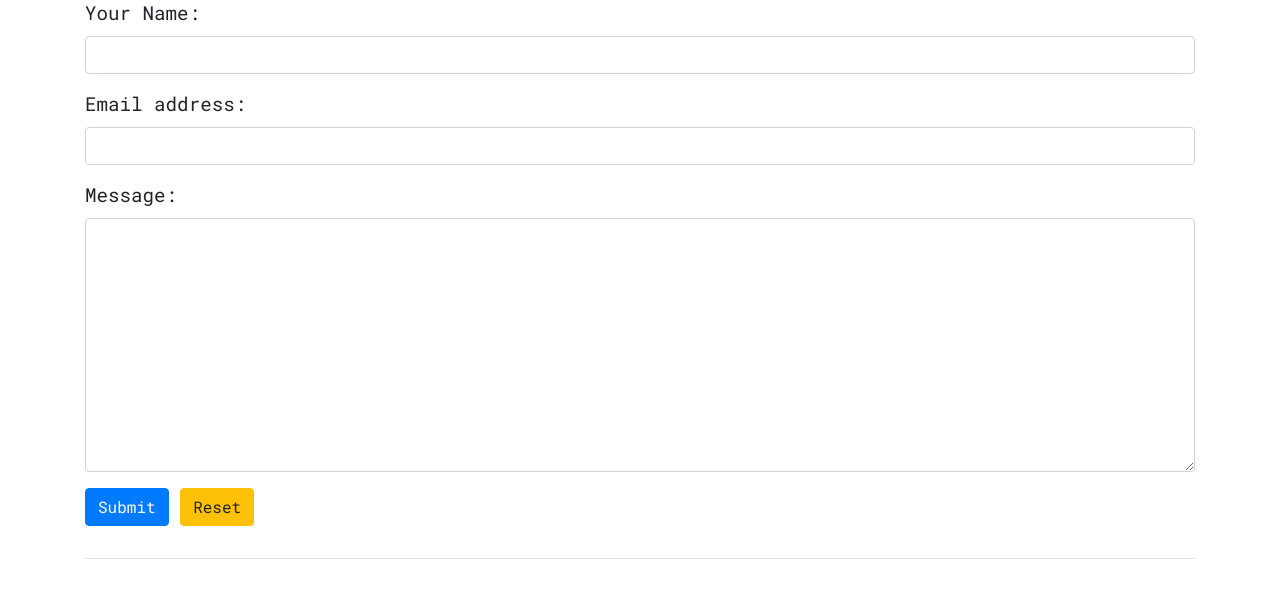
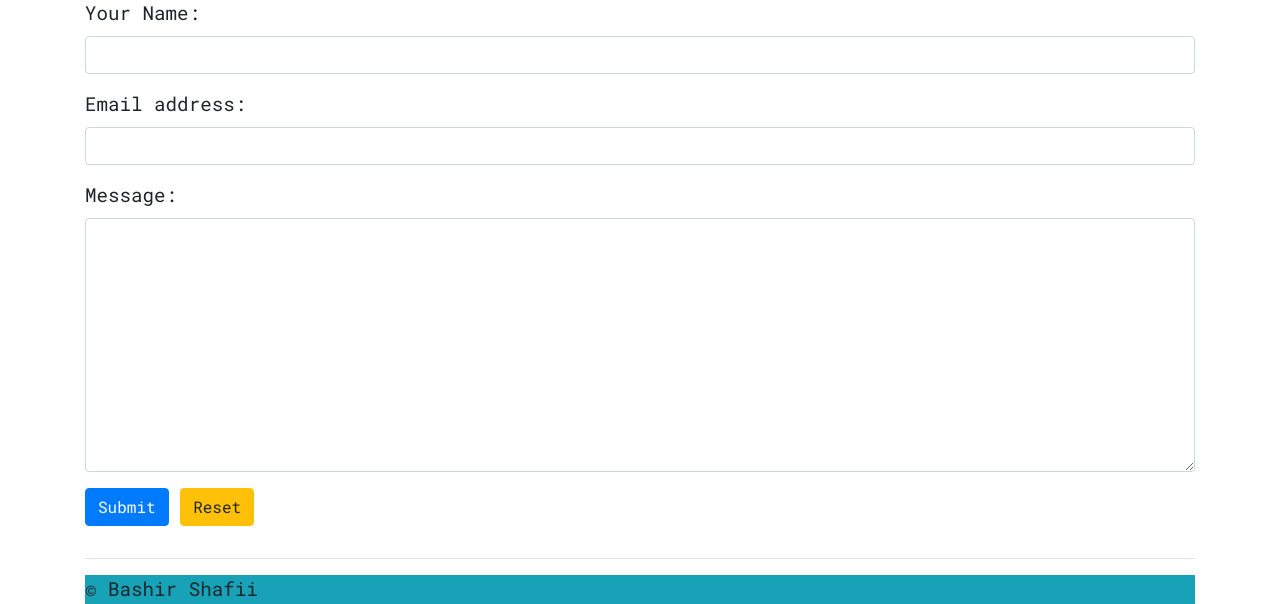
Before and after one commit to bashirshafii/my-pwp-bashir, a PHP site: page / in a window 1280 px wide. Shown: the part 3859-4463 px from the top of the page. Before the commit the page ends 4418 px from the top, so only its background shows below. Run offline with PHP 8.4, Linux system fonts and the light colour scheme; some libraries are stand-ins or nearby versions; some web fonts are replaced.

Commit message:
added footer and copyright info

```diff
--- a/public_html/index.php
+++ b/public_html/index.php
@@ -249,7 +249,11 @@
 
 			</div>
 			<hr>
-
+			<div>
+				<footer class="bg-info">
+					&copy; Bashir Shafii
+				</footer>
+			</div>
 
 		</main>
 		<script src="./js/form-validate.js"></script>
```
